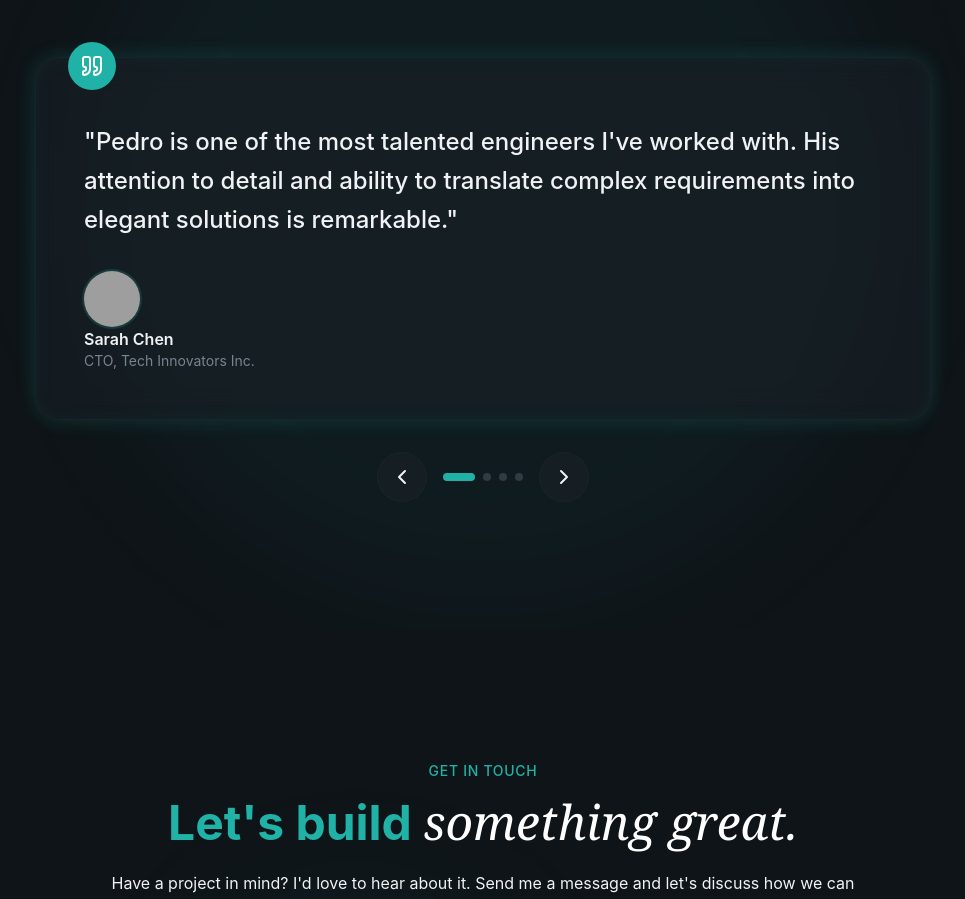
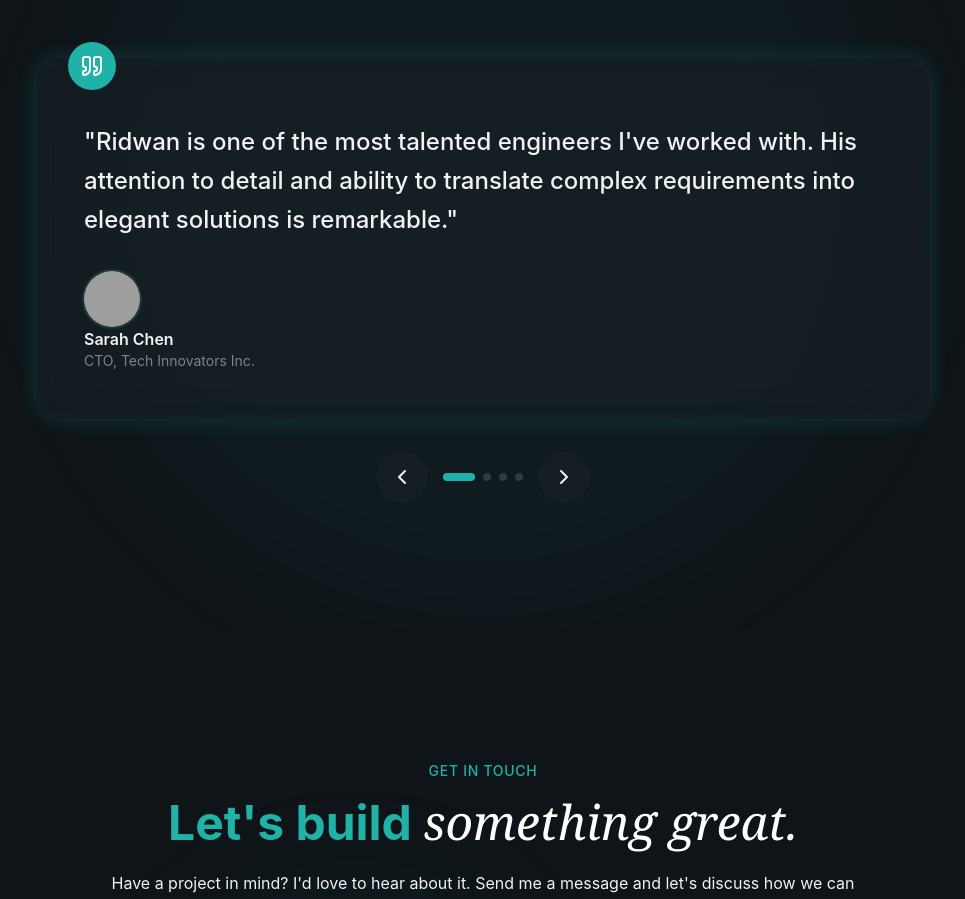
Before and after one commit to Ridzzz0Alam/dev_personal_project, a React (Vite) app: page / in a window 1280 px wide. Shown: the part 7526-8425 px from the top of the page, without its empty margins (157-1122 px from the left). Built offline with nearby package versions, Linux system fonts and the light colour scheme; grey boxes are pictures that could not be loaded.

Commit message:
edited the about me section

```diff
--- a/src/sections/Testimonials.jsx
+++ b/src/sections/Testimonials.jsx
@@ -5,7 +5,7 @@ import { useState } from "react";
 const testimonials = [
   {
     quote:
-      "Pedro is one of the most talented engineers I've worked with. His attention to detail and ability to translate complex requirements into elegant solutions is remarkable.",
+      "Ridwan is one of the most talented engineers I've worked with. His attention to detail and ability to translate complex requirements into elegant solutions is remarkable.",
     author: "Sarah Chen",
     role: "CTO, Tech Innovators Inc.",
     avatar:
@@ -13,7 +13,7 @@ const testimonials = [
   },
   {
     quote:
-      "Working with Pedro was a game-changer for our project. He delivered ahead of schedule with code quality that set a new standard for our team.",
+      "Working with Ridwan was a game-changer for our project. He delivered ahead of schedule with code quality that set a new standard for our team.",
     author: "Michael Rodriguez",
     role: "Product Manager, Digital Solutions",
     avatar:
@@ -21,7 +21,7 @@ const testimonials = [
   },
   {
     quote:
-      "Pedro's expertise in React and TypeScript helped us rebuild our entire frontend in record time. His architectural decisions continue to pay dividends.",
+      "Ridwan's expertise in React and TypeScript helped us rebuild our entire frontend in record time. His architectural decisions continue to pay dividends.",
     author: "Emily Watson",
     role: "Engineering Lead, StartUp Labs",
     avatar:
@@ -29,7 +29,7 @@ const testimonials = [
   },
   {
     quote:
-      "Not only is Pedro technically brilliant, but he's also a fantastic communicator and team player. He elevated everyone around him.",
+      "Not only is Ridwan technically brilliant, but he's also a fantastic communicator and team player. He elevated everyone around him.",
     author: "David Kim",
     role: "CEO, Innovation Hub",
     avatar:
```
